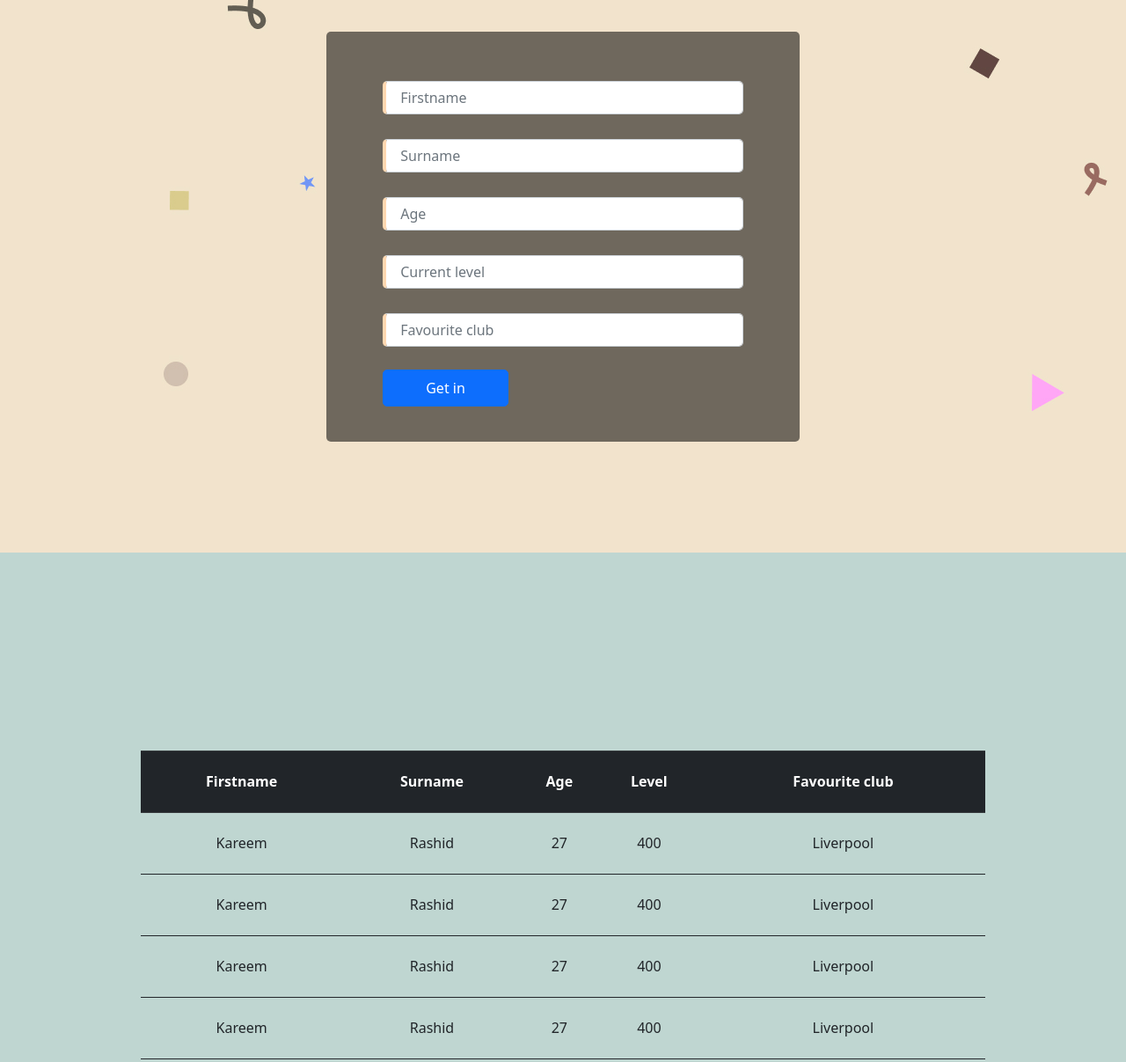
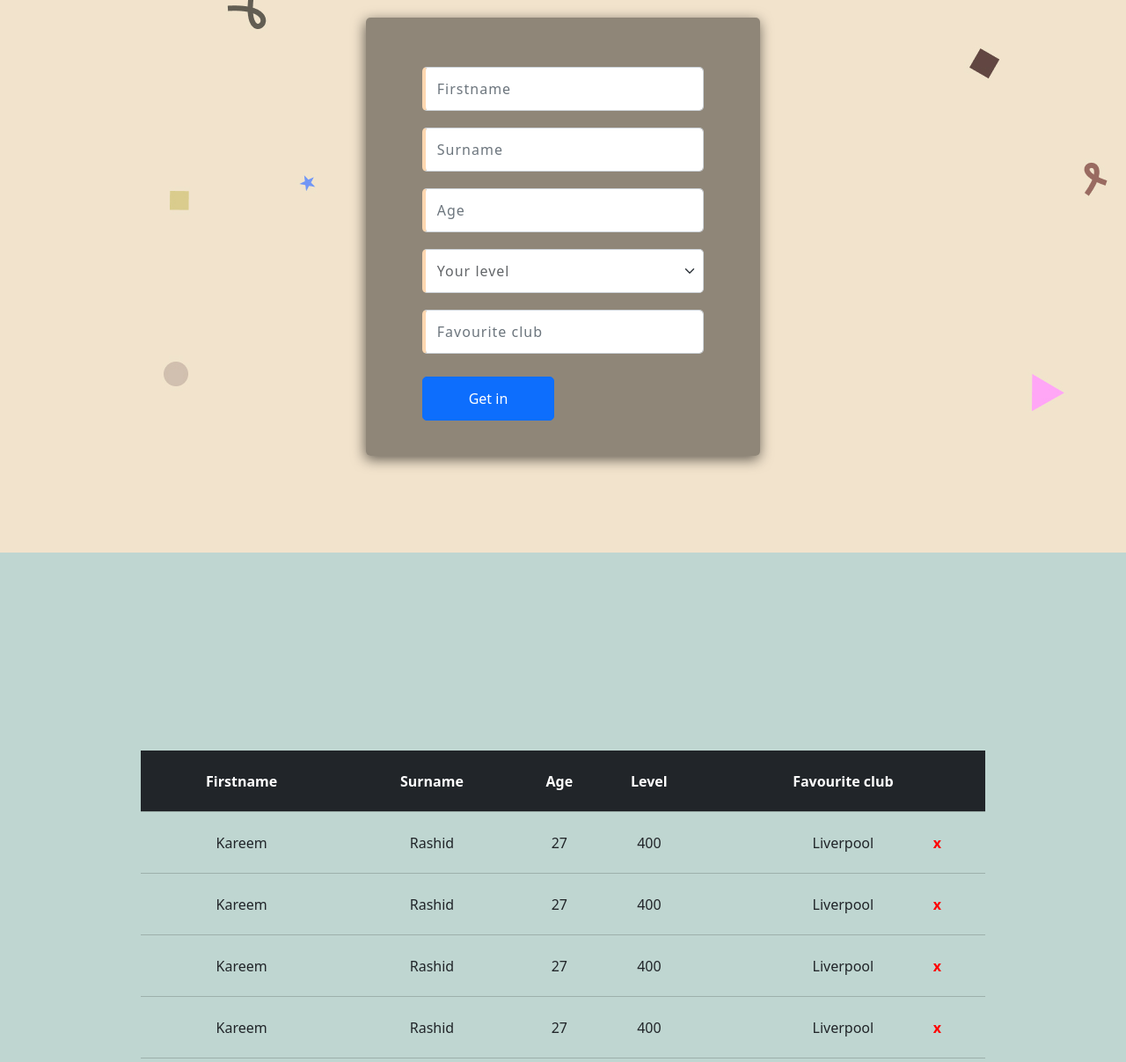
Before and after one commit to newage-dev/fun-club, a plain HTML site: page index.html in a window 1280 px wide. Shown: the part 1004-2211 px from the top of the page at 88% size. Drawn offline with nearby package versions, Linux system fonts and the light colour scheme.

Commit message:
Addition: adjustments to the table, and placement of other sections of the webpage

```diff
--- a/assets/css/style.css
+++ b/assets/css/style.css
@@ -145,6 +145,7 @@ section.cta > .cta_btn:hover {
     width: 100%;
     height: 100vh;
     display: flex;
+    flex-direction: column;
     position: relative;
     align-items: center;
     flex-direction: column;
@@ -163,28 +164,47 @@ section.cta > .cta_btn:hover {
     border-radius: 5px;
     padding: 2em !important;
     background-color: rgba(37, 17, 17, 0.411);
+    box-shadow: -1px 4px 15px 0px rgba(0, 0, 0, 0.6);
+    -webkit-box-shadow: -1px 4px 15px 0px rgba(0,0,0,0.6);
+    -moz-box-shadow: -1px 4px 15px 0px rgba(0,0,0,0.6);
 }
 
 #form_block .inputs {
     padding: 1em 0 !important;
 }
 
-#form_block .form input {
+#form_block .form input,
+#form_block .form select {
+    height: 41px;
     font-size: 1.4rem;
     border-radius: 5px;
+    padding-left: .8em !important;
     margin-bottom: 1em !important;
-    padding: .4em 1em .8em  !important;
     border-left: 4px solid #FFD8B1;
+}
+
+#form_block .form select {
+    line-height: 3 !important;
+    color: #212529b4 !important;
 }
 
 #form_block .form input:last-child {
     margin-bottom: 0 !important;
 }
 
+#form_block .form input::placeholder,
+#form_block .form select {
+    font-size: 1.4rem;
+    letter-spacing: 1px;
+}
+
 #form_block .btn {
     border-radius: 5px;
-    padding: 1em 4.3em !important;
+    height: 43px;
+    width: 150px;
+    font-size: 1.4rem;
 }
+
 
 
 /* TABLE SECTION  */
@@ -202,6 +222,7 @@ section.cta > .cta_btn:hover {
 }
 
 #table_block .table,
+#table_block tr,
 #table_block th,
 #table_block td {
     border: none;
@@ -210,6 +231,19 @@ section.cta > .cta_btn:hover {
 #table_block th,
 #table_block td {
     height: 50px;
+    position: relative;
+}
+
+#table_block tr {
+    border-bottom: 1px solid rgba(0, 0, 0, 0.18);
+}
+
+#table_block .tab_span {
+    position: absolute;
+    right: 5px;
+    color: red;
+    cursor: pointer;
+    font-weight: bold;
 }
 
 
@@ -261,8 +295,10 @@ footer p {
         width: 80%;
     }
 
-    #form_block .btn {
-        padding: 1em 5em !important;
+
+    /* TABLE BLOCK */
+    #table_block .tab_span {
+        right: 10px;
     }
 }
 
@@ -289,6 +325,10 @@ footer p {
     #table_block th,
     #table_block td {
         height: 55px;
+    }
+
+    #table_block .tab_span {
+        right: 10px;
     }
 }
 
@@ -400,22 +440,27 @@ footer p {
     }
 
     #form_block > .form {
-        width: 65%;
+        width: 55%;
         border-radius: 5px;
         padding: 2em 3em !important;
         background-color: rgba(0, 0, 0, 0.411);
     }
 
-    #form_block .form input {
+    #form_block .form input,
+    #form_block .form select {
         font-size: 1.6rem;
-        margin-bottom: 1.7em !important;
-        padding: .55em 1em .8em  !important;
+        height: 50px;
+        margin-bottom: 1.2em !important;
         border-left: 4px solid #FFD8B1;
     }
 
+    #form_block .form input::placeholder,
     #form_block .btn {
         font-size: 1.6rem;
-        padding: .7em 3em !important;
+    }
+
+    #form_block .btn {
+        height: 50px;
     }
 
 
@@ -428,6 +473,11 @@ footer p {
     #table_block th,
     #table_block td {
         height: 55px;
+    }
+
+    #table_block .tab_span {
+        top: 15px;
+        right: 30px;
     }
 }
 
@@ -537,22 +587,26 @@ footer p {
     }
 
     #form_block > .form {
-        width: 42%;
+        width: 35%;
         border-radius: 5px;
         padding: 2.5em 4em !important;
-        background-color: rgba(0, 0, 0, 0.541);
+        background-color: rgba(0, 0, 0, 0.411);
     }
 
-    #form_block .form input {
+    #form_block .form input,
+    #form_block .form select  {
         font-size: 1.6rem;
-        margin-bottom: 1.7em !important;
-        padding: .4em .8em .4em 1em !important;
+        margin-bottom: 1.2em !important;
         border-left: 4px solid #FFD8B1;
     }
 
+    #form_block .form input::placeholder,
     #form_block .btn {
         font-size: 1.6rem;
-        padding: .5em 3em !important;
+    }
+
+    #form_block .btn {
+        height: 50px;
     }
 
 
@@ -567,4 +621,9 @@ footer p {
     #table_block td {
         height: 70px;
     }
+
+    #table_block .tab_span {
+        top: 23px;
+        right: 50px;
+    }
 }
--- a/assets/js/script.js
+++ b/assets/js/script.js
@@ -0,0 +1,2 @@
+// needed elements from the DOM
+let
--- a/index.html
+++ b/index.html
@@ -5,7 +5,9 @@
         <meta http-equiv="X-UA-Compatible" content="IE=edge">
         <meta name="viewport" content="width=device-width, initial-scale=1.0">
         <link rel="stylesheet" href="https://cdn.jsdelivr.net/npm/bootstrap@5.0.0-beta3/dist/css/bootstrap.min.css">
+        <link rel="stylesheet" href="https://cdnjs.cloudflare.com/ajax/libs/font-awesome/5.15.3/css/all.min.css" />
         <link rel="stylesheet" href="./assets/css/style.css">
+        <script src="./assets/js/script.js" async></script>
         <title>Fun club</title>
     </head>
 
@@ -47,7 +49,14 @@
 
                     <input type="number" class="form-control age" placeholder="Age">
 
-                    <input type="number" class="form-control level" placeholder="Current level">
+                    <select class="form-select form-select-lg" aria-label=".form-select-lg">
+                        <option selected>Your level</option>
+                        <option value="100">100 level</option>
+                        <option value="200">200 level</option>
+                        <option value="300">300 level</option>
+                        <option value="400">400 level</option>
+                        <option value="500">500 level</option>
+                    </select>
 
                     <input type="text" class="form-control club" placeholder="Favourite club">
                 </div>
@@ -77,7 +86,7 @@
                         <td>Rashid</td>
                         <td>27</td>
                         <td>400</td>
-                        <td>Liverpool</td>
+                        <td>Liverpool <span class="tab_span">x</span></td>
                     </tr>
 
                     <tr>
@@ -85,7 +94,7 @@
                         <td>Rashid</td>
                         <td>27</td>
                         <td>400</td>
-                        <td>Liverpool</td>
+                        <td>Liverpool <span class="tab_span">x</span></td>
                     </tr>
 
                     <tr>
@@ -93,7 +102,7 @@
                         <td>Rashid</td>
                         <td>27</td>
                         <td>400</td>
-                        <td>Liverpool</td>
+                        <td>Liverpool <span class="tab_span">x</span></td>
                     </tr>
 
                     <tr>
@@ -101,7 +110,7 @@
                         <td>Rashid</td>
                         <td>27</td>
                         <td>400</td>
-                        <td>Liverpool</td>
+                        <td>Liverpool <span class="tab_span">x</span></td>
                     </tr>
                 </tbody>
             </table>
```
